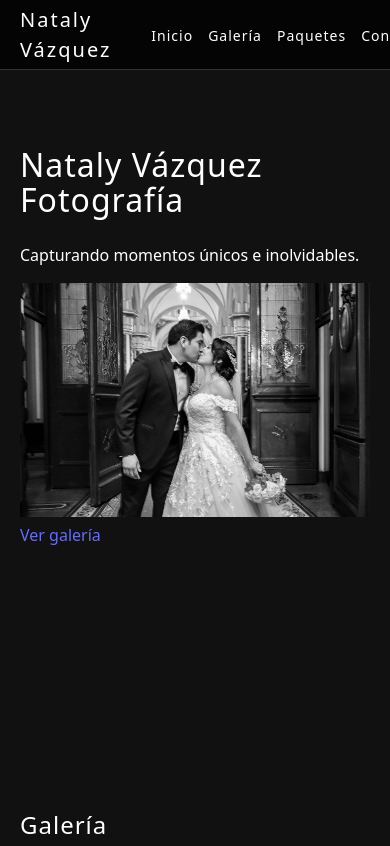
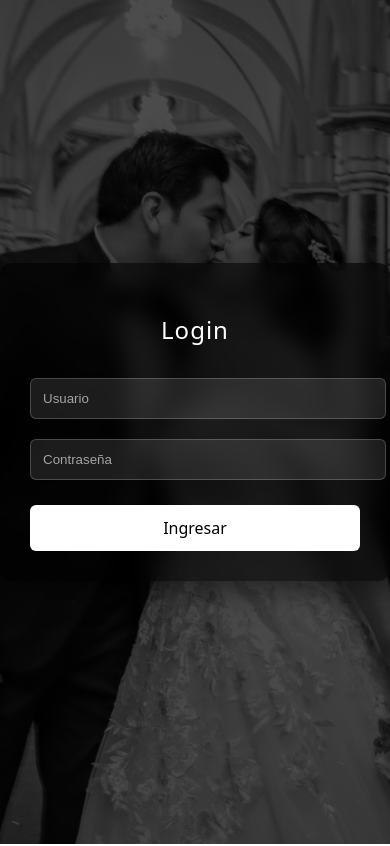
Before and after one commit to karenDaalva/estudio-fotografico-NatalyVazquez-Fotografia-, a React (Vite) app: page / in a window 390 px wide. Shown: the top 846 px of the page. Built offline with nearby package versions, Linux system fonts and the light colour scheme.

Commit message:
Sprint 3 cierre: PB-07 completada (paquetes, responsive, pruebas) y PB-08 iniciada (login, rutas protegidas y sesión)

```diff
--- a/package.json
+++ b/package.json
@@ -11,7 +11,8 @@
   },
   "dependencies": {
     "react": "^19.2.0",
-    "react-dom": "^19.2.0"
+    "react-dom": "^19.2.0",
+    "react-router-dom": "^7.13.2"
   },
   "devDependencies": {
     "@eslint/js": "^9.39.1",
--- a/src/App.jsx
+++ b/src/App.jsx
@@ -1,20 +1,43 @@
-import Navbar from './components/Navbar'
+import { BrowserRouter, Routes, Route } from "react-router-dom";
 import Inicio from './components/Inicio'
 import Galeria from './components/Galeria'
 import Contacto from './components/Contacto'
 import Packages from "./components/Packages";
+import Login from "./components/Login";
+import Navbar from "./components/Navbar";
+import ProtectedRoute from "./components/ProtectedRoute";
 
-function App() {
+
+function Home(){
   return (
-    <div>
+    <>
       <Navbar />
-
       <Inicio />
       <Galeria />
       <Packages />
       <Contacto />
-    </div>
-  )
+    </>
+  );
 }
 
-export default App
+function App() {
+  return (
+    <BrowserRouter>
+
+      <Routes>
+        <Route path="/" element={<Login />} />
+        <Route
+          path="/home"
+          element={
+          <ProtectedRoute>
+            <Home />
+          </ProtectedRoute>
+        }
+        />
+      </Routes>
+
+    </BrowserRouter>
+  );
+}
+
+export default App;
--- /dev/null
+++ b/src/components/Login.css
@@ -0,0 +1,84 @@
+.login-wrapper {
+  height: 100vh;
+  display: flex;
+  justify-content: center;
+  align-items: center;
+
+  background: linear-gradient(
+    rgba(0,0,0,0.7),
+    rgba(0,0,0,0.7)
+  ),
+  url('/images/foto1.jpg');
+
+  background-size: cover;
+  background-position: center;
+}
+
+/* CONTENEDOR */
+.login-container {
+  width: 350px;
+  padding: 40px;
+
+  background: rgba(0, 0, 0, 0.6);
+  backdrop-filter: blur(10px);
+
+  border-radius: 12px;
+
+  box-shadow: 0 10px 30px rgba(0,0,0,0.5);
+
+  text-align: center;
+}
+
+/* TITULO */
+.login-container h2 {
+  color: white;
+  margin-bottom: 20px;
+  font-weight: 300;
+  letter-spacing: 1px;
+}
+
+/* INPUTS */
+.login-container input {
+  width: 100%;
+  padding: 12px;
+  margin: 10px 0;
+
+  border: 1px solid rgba(255,255,255,0.2);
+  border-radius: 6px;
+
+  background: rgba(255,255,255,0.1);
+  color: white;
+
+  outline: none;
+}
+
+.login-container input::placeholder {
+  color: rgba(255,255,255,0.6);
+}
+
+/* BOTON */
+.login-container button {
+  width: 100%;
+  padding: 12px;
+  margin-top: 15px;
+
+  background: #fff;
+  color: #000;
+
+  border: none;
+  border-radius: 6px;
+
+  cursor: pointer;
+  transition: 0.3s;
+}
+
+.login-container button:hover {
+  background: #ddd;
+}
+
+@media (max-width:480px){
+  .login-container{
+    width: 90%;
+    padding: 30px;
+  }
+}
--- /dev/null
+++ b/src/components/Login.jsx
@@ -0,0 +1,58 @@
+import React, { useState } from "react";
+import { useNavigate } from "react-router-dom";
+import "./login.css";
+
+function Login() {
+
+  const [user, setUser] = useState("");
+  const [password, setPassword] = useState("");
+
+  const navigate = useNavigate();
+
+const handleSubmit = (e) => {
+  e.preventDefault();
+
+  if (user === "admin" && password === "1234") {
+
+    localStorage.setItem("login", "true");
+
+    navigate("/home");
+
+  } else {
+    alert("Datos incorrectos");
+  }
+};
+
+  return (
+    <div className="login-wrapper">
+
+      <div className="login-container">
+        <h2>Login</h2>
+
+        <form onSubmit={handleSubmit}>
+
+          <input
+            type="text"
+            placeholder="Usuario"
+            value={user}
+            onChange={(e) => setUser(e.target.value)}
+          />
+
+          <input
+            type="password"
+            placeholder="Contraseña"
+            value={password}
+            onChange={(e) => setPassword(e.target.value)}
+          />
+
+          <button type="submit">Ingresar</button>
+
+        </form>
+
+      </div>
+
+    </div>
+  );
+}
+
+export default Login;
--- a/src/components/Navbar.css
+++ b/src/components/Navbar.css
@@ -56,3 +56,14 @@
 .menu li{
   list-style:none;
 }
+
+@media (max-width:768px){
+  .navbar{
+    padding:0 20px;
+  }
+
+  .menu{
+    gap:10px;
+    font-size:12px;
+  }
+}
--- a/src/components/Navbar.jsx
+++ b/src/components/Navbar.jsx
@@ -15,6 +15,13 @@ function Navbar() {
         <li><a href="#contacto">Contacto</a></li>
       </ul>
 
+      <button onClick={() => {
+        localStorage.removeItem("login");
+        window.location.href = "/";
+      }}>
+        Logout
+      </button>
+
     </nav>
   )
 }
--- a/src/components/Packages.css
+++ b/src/components/Packages.css
@@ -63,4 +63,11 @@
   gap:15px;
 }
 
+@media (max-width:480px){
+  .package-card{
+    padding:15px;
+    font-size:14px;
+  }
 }
+
+}
--- /dev/null
+++ b/src/components/ProtectedRoute.jsx
@@ -0,0 +1,10 @@
+import { Navigate } from "react-router-dom";
+
+function ProtectedRoute({ children }) {
+
+  const isAuth = localStorage.getItem("login");
+
+  return isAuth ? children : <Navigate to="/" />;
+}
+
+export default ProtectedRoute;
```
Also changed, not shown: 1 other file (tests, documents, lock files or other folders).
